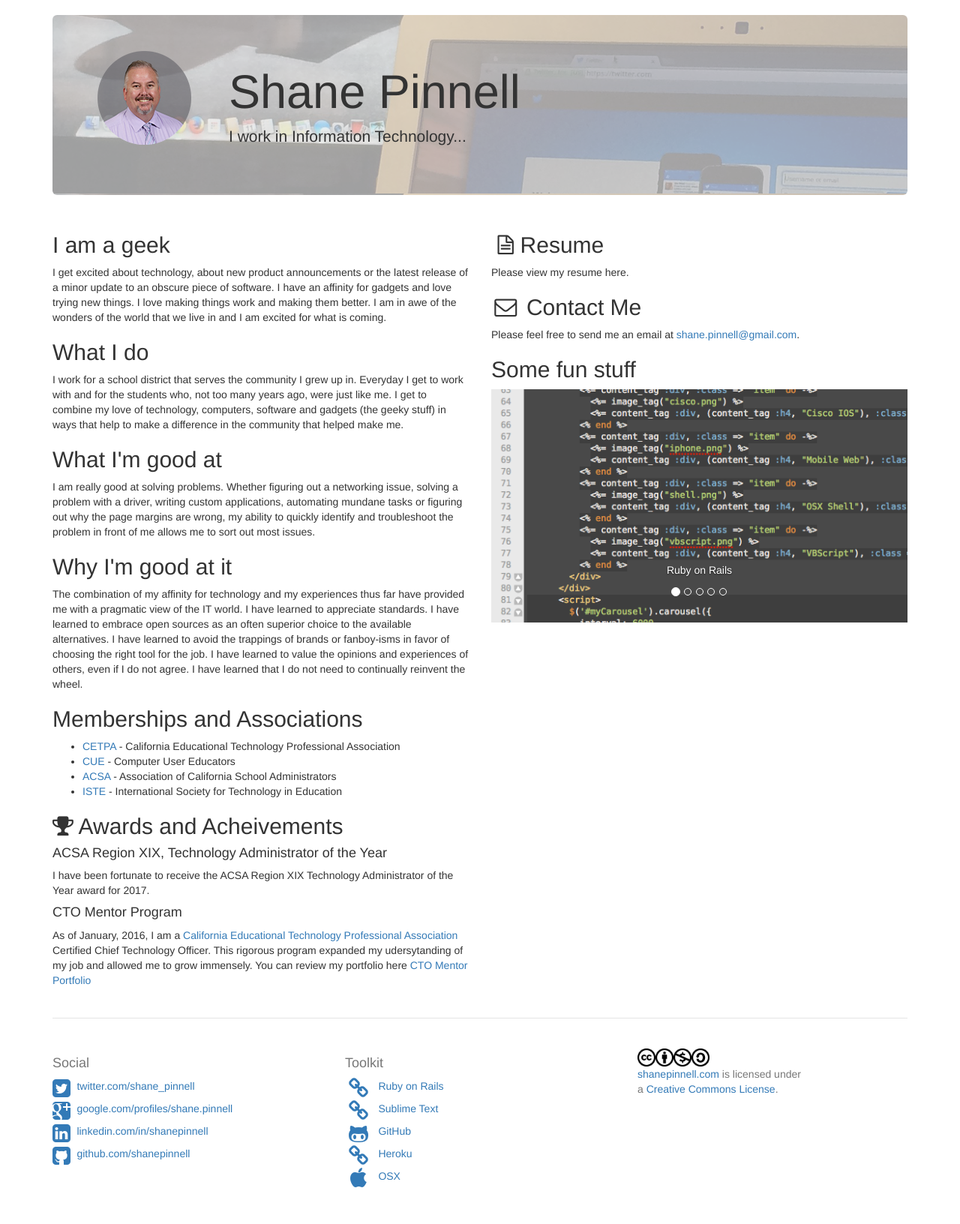
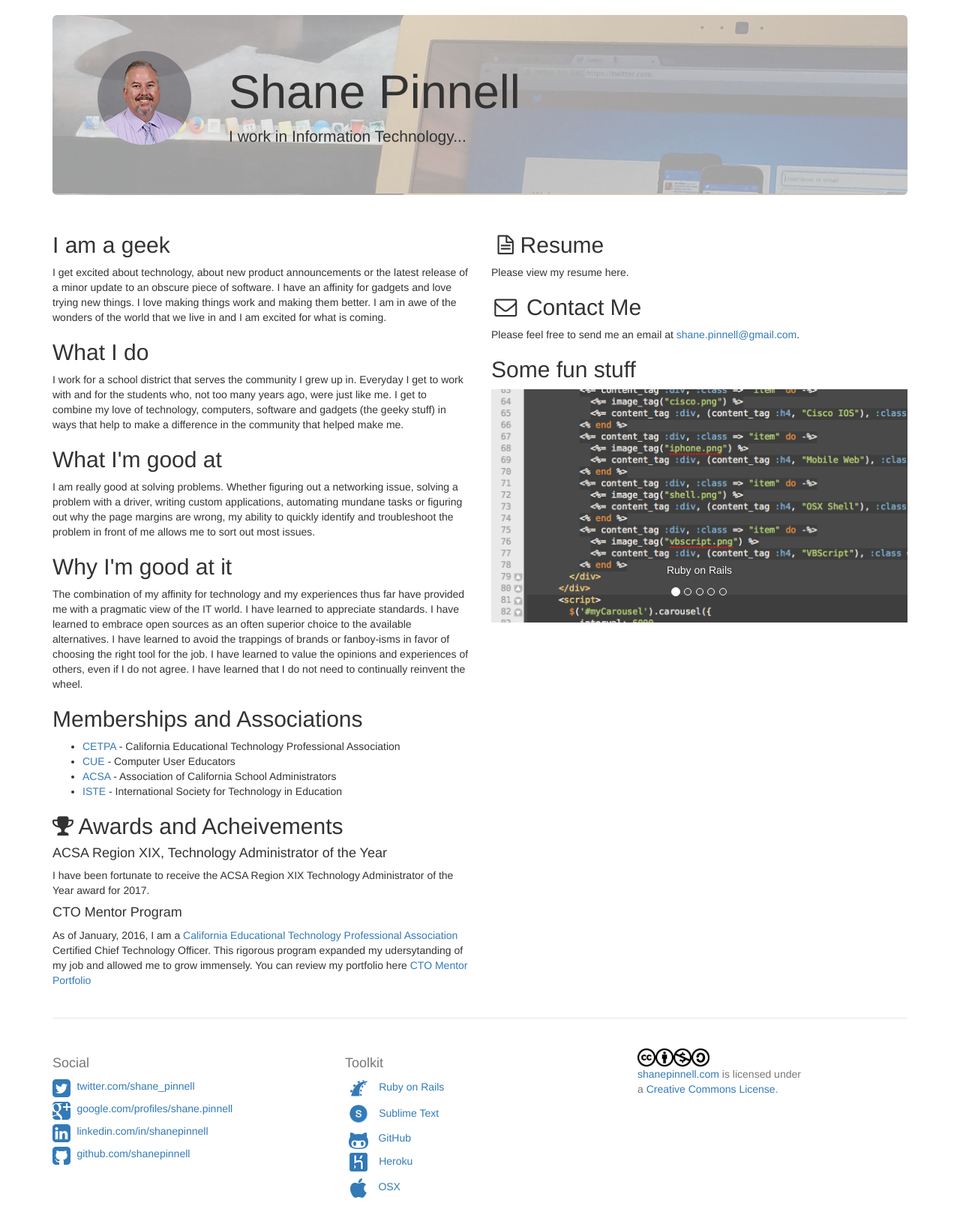
Before and after one commit to shanepinnell/shanepinnell.github.io, a Jekyll site: the page built from index.html, in a window 1280 px wide. Shown: the whole page at 75% size. Built offline with Jekyll 4.4.1, drawn with Linux system fonts in a browser that asks for light colours.

Commit message:
Added icons in footer, cleaned up header

```diff
--- a/_includes/footer.html
+++ b/_includes/footer.html
@@ -17,10 +17,10 @@
     </div>
     <div class="col-lg-4">
       <h4>Toolkit</h4>
-      <p><a href="http://rubyonrails.org"><i class="fa fa-2x fa-fw pull-left fa-link"></i> Ruby on Rails</a></p>
-      <p><a href="http://www.sublimetext.com"><i class="fa fa-2x fa-fw pull-left fa-link"></i> Sublime Text</a></p>
+      <p><a href="http://rubyonrails.org"><img src="/assets/images/ror.png" style="height:1.75em;widht:1.75em;margin:0 0.8em 0 0.4em"> Ruby on Rails</a></p>
+      <p><a href="http://www.sublimetext.com"><img src="/assets/images/sublime.png" style="height:1.75em;widht:1.75em;margin:0 0.8em 0 0.4em"> Sublime Text</a></p>
       <p><a href="https://github.com/"><i class="fa fa-2x fa-fw pull-left fa-github-alt"></i> GitHub</a></p>
-      <p><a href="http://heorku.com"><i class="fa fa-2x fa-fw pull-left fa-link"></i> Heroku</a></p>
+      <p><a href="https://heroku.com/"><img src="/assets/images/heroku.png" style="height:1.75em;widht:1.75em;margin:0 0.8em 0 0.4em"> Heroku</a></p>
       <p><a href="http://www.apple.com/macosx/"><i class="fa fa-2x fa-fw pull-left fa-apple"></i> OSX</p>
     </div>
     <div class="col-lg-4">
--- a/_includes/header.html
+++ b/_includes/header.html
@@ -1,9 +1,9 @@
 <div class="jumbotron">
   <div class="row">
-    <div class="col-xs-2">
-      <img src="assets/images/shane.png" class="img-responsive">
+    <div class="col-sm-3 col-md-2 hidden-xs">
+      <img src="assets/images/shane-pinnell.png" class="img">
     </div>
-    <div class="col-xs-10">
+    <div class="col-xs-11 col-sm-9 col-md-10 col-xs-offset-1 col-sm-offset-0">
       <h1>Shane Pinnell</h1>
       <p class="lead">I work in Information Technology...</p>
     </div>
--- a/index.html
+++ b/index.html
@@ -2,7 +2,7 @@
 layout: default
 title: Shane Pinnell
 ---
-<div class="row marketing">
+<div class="row">
   <div class="col-lg-6">
     <h2>I am a geek</h2>
     <p>I get excited about technology, about new product announcements or the latest release of a minor update to an obscure piece of software. I have an affinity for gadgets and love trying new things. I love making things work and making them better. I am in awe of the wonders of the world that we live in and I am excited for what is coming.</p>
@@ -40,6 +40,7 @@ title: Shane Pinnell
     <h2><i class="fa fa-fw fa-envelope-o"></i> Contact Me</h2>
     <p>Please feel free to send me an email at <a href="mailto:shane.pinnell@gmail.com">shane.pinnell@gmail.com</a>.</p>
 
+    <div class="hidden-xs">
       <h2>Some fun stuff</h2>
       <div>
         <div id="fun-stuff" class="carousel slide" data-ride="carousel">
@@ -89,3 +90,4 @@ title: Shane Pinnell
       </div>
     </div>
   </div>
+</div>
```
Also changed, not shown: assets/images/heroku.png, assets/images/ror.png (added), assets/images/shane-pinnell.png (renamed from assets/images/shane.png), assets/images/sublime.png. Lines whose indentation alone changed are shown as unchanged.
